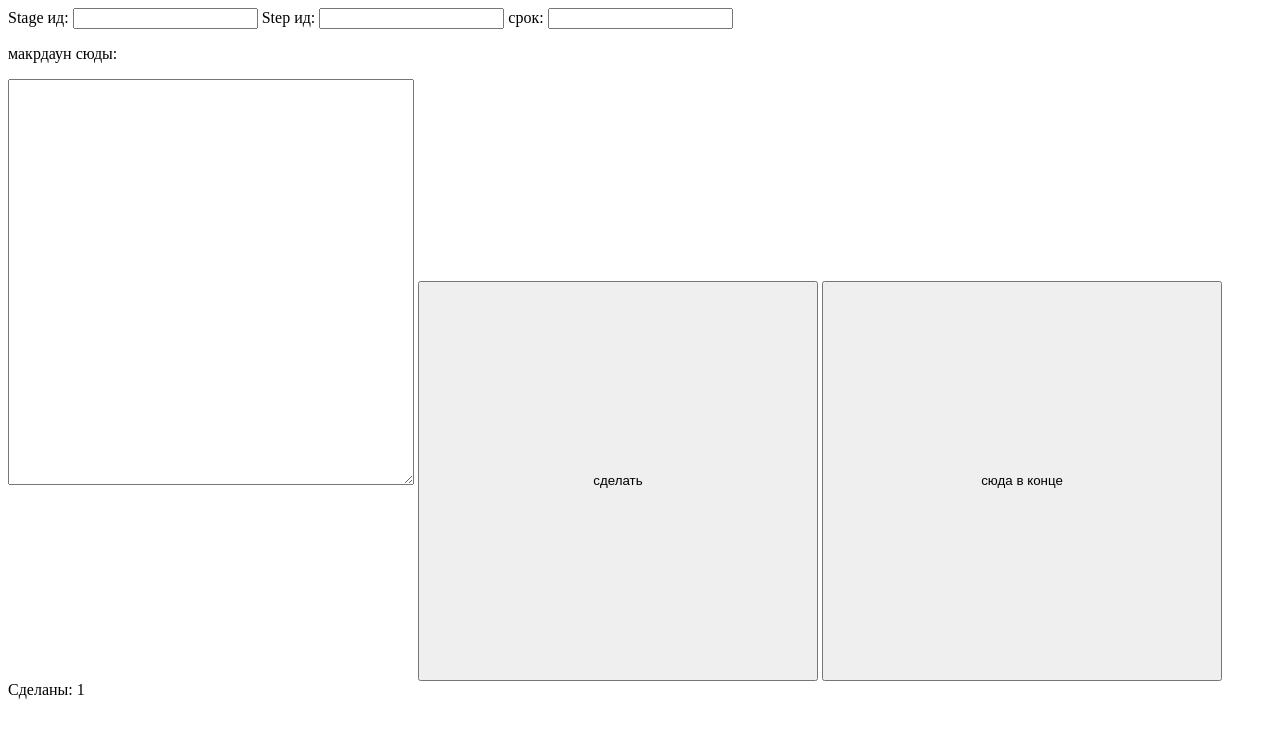
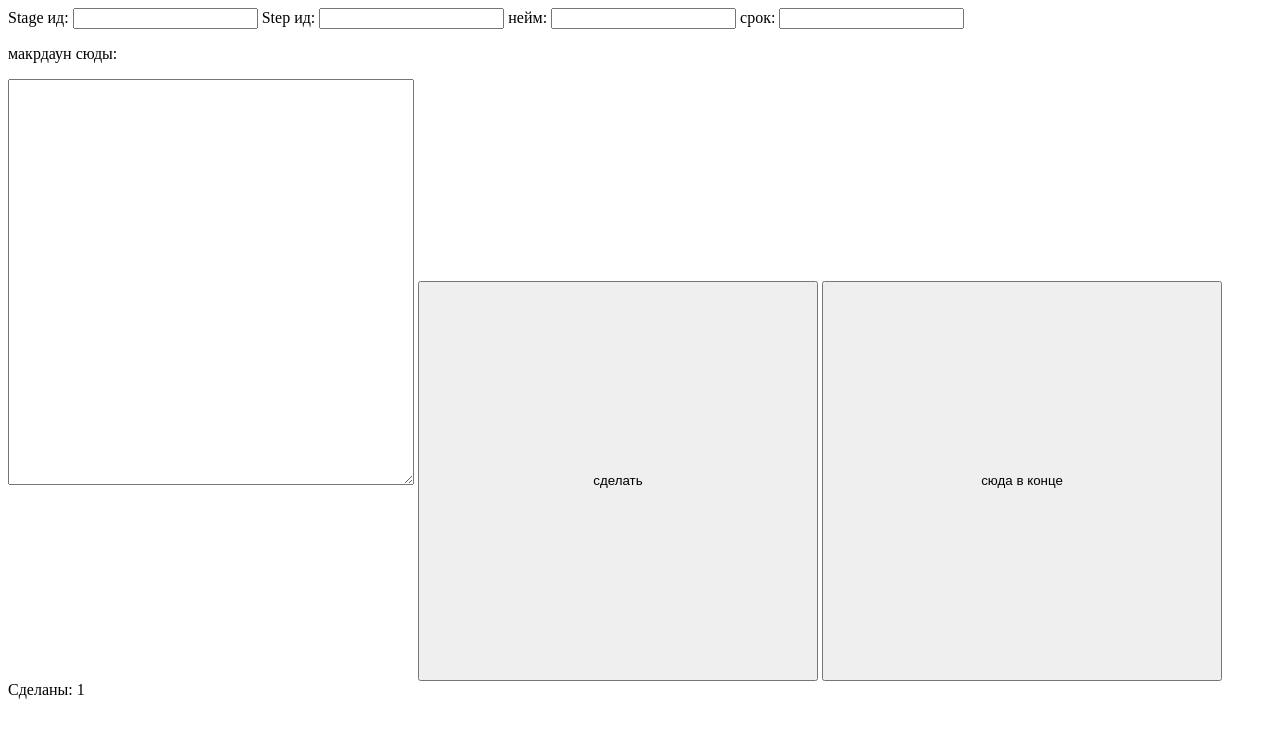
Before and after one commit to damnmicrowave/helper, a website: page index.html in a window 1280 px wide. Both pictures are taken after a click on the button "сделать". Drawn offline with Linux system fonts and the light colour scheme.

```diff
--- a/index.html
+++ b/index.html
@@ -20,6 +20,10 @@
     <input type="text"/>
 </label>
 <label>
+    нейм:
+    <input type="text"/>
+</label>
+<label>
     срок:
     <input type="text"/>
 </label>
@@ -36,14 +40,15 @@
   const s1 = document.querySelector('span')
   const [ b1, b2 ] = document.querySelectorAll('button')
   b1.onclick = () => {
-    const [ i1, i2, i3 ] = document.querySelectorAll('input')
+    const [ i1, i2, i3, i4 ] = document.querySelectorAll('input')
     const t1 = document.querySelector('textarea')
     if ( !(i1.value in json) ) {
       json[i1.value] = {}
     }
-    json[i1.value][i2.value] = [t1.value, i3.value]
+    json[i1.value][i2.value] = [ t1.value, i3.value, i4.value ]
     i2.value = ''
     i3.value = ''
+    i4.value = ''
     t1.value = ''
     let n = 0
     Object.keys(json).forEach(k => n += Object.keys(json[k]).length)
```
Also changed, not shown: oops.md (added).
